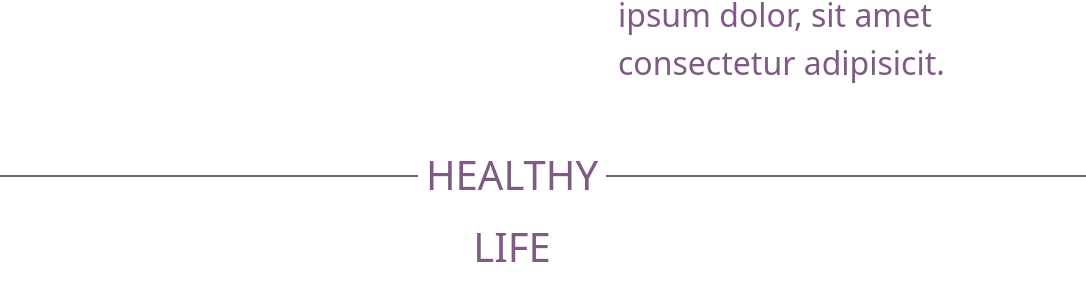
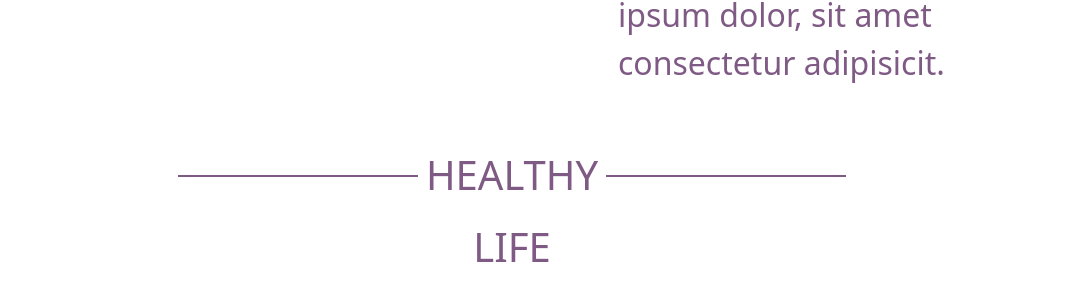
Before and after one commit to subhradip-kreeti/HTML-CSS, a plain HTML site: page index.html in a window 1024 px wide. Shown: the part 2564-2861 px from the top of the page, 1086 px wide, since content can reach past the window. Drawn offline with nearby package versions, Linux system fonts and the light colour scheme.

Commit message:
final submit

```diff
--- a/style.css
+++ b/style.css
@@ -221,6 +221,7 @@
   align-self: center;
   font-size: 1.5rem;
   color: #7f5a85;
+  font-weight: 600;
 }
 /* Styles for mobile devices */
 @media (max-width: 767px) {
@@ -276,7 +277,13 @@
   }
 }
 /* Styles for desktop devices */
-@media (min-width: 992px) {
+@media (min-width: 1200px) {
 }
-
-/* utility class */
+@media (min-width: 992px) and (max-width: 1199px) {
+  .healthy-life__heading:before{
+    width: 15rem;
+  }
+  .healthy-life__heading:after{
+    width: 15rem;
+  }
+}
```
